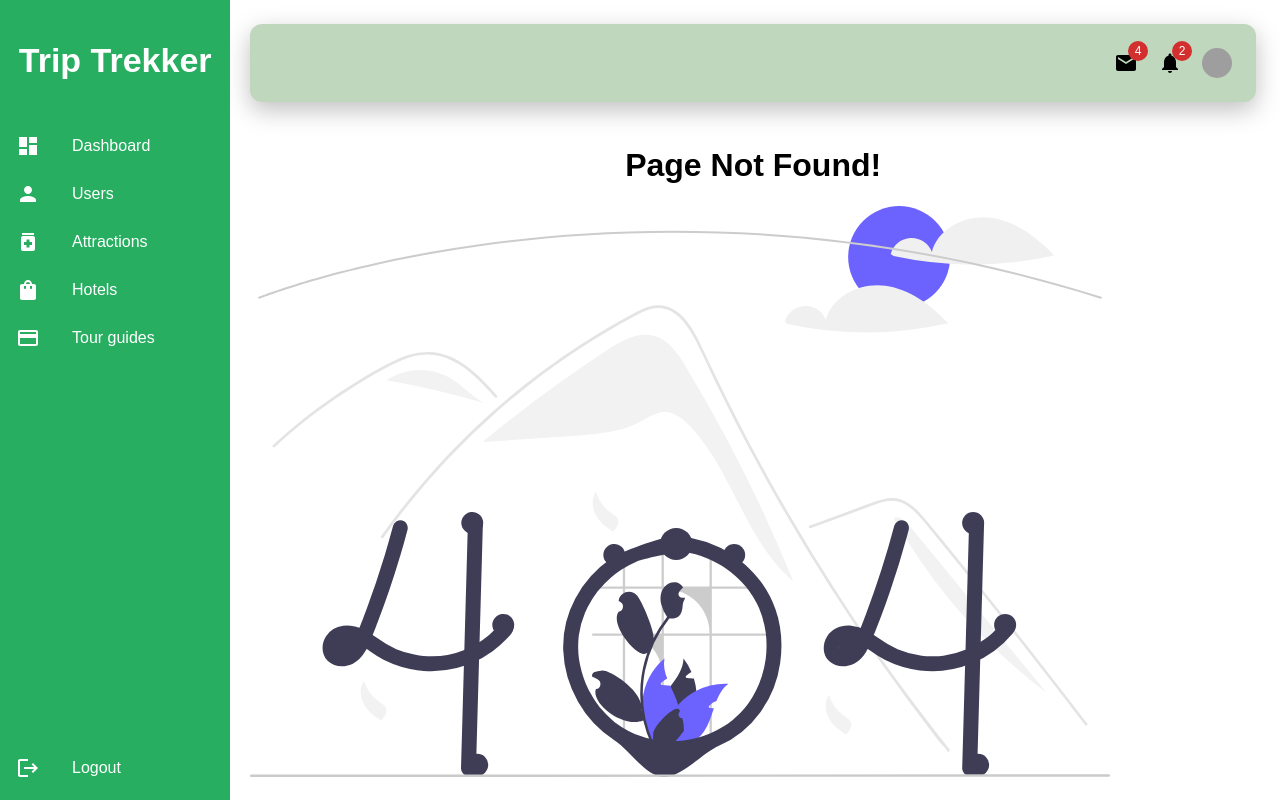
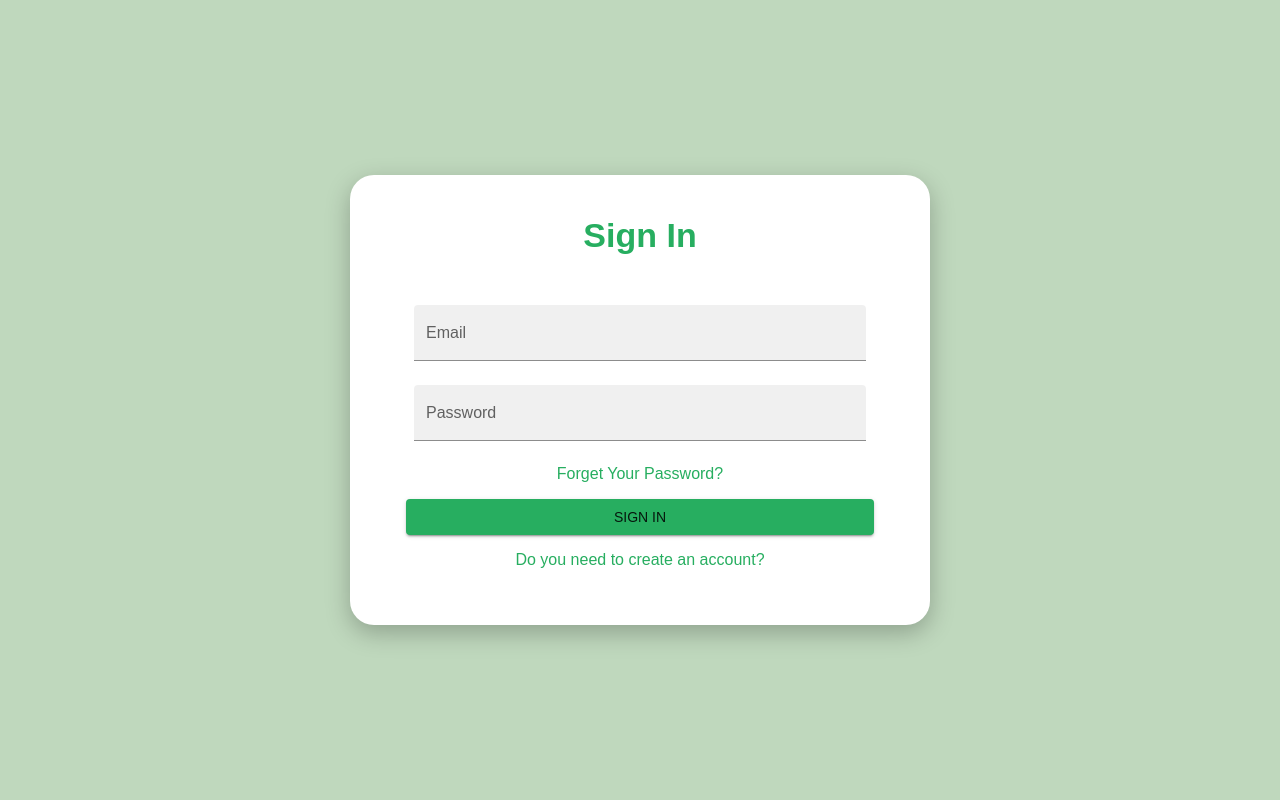
Before and after one commit to sumedha-95/trip-trekker-admin-dashboard, a React (Create React App) app: page /auth/sign-in in a window 1280 px wide. Before the commit this address had no page. Built offline with nearby package versions, Linux system fonts and the light colour scheme; grey boxes are pictures that could not be loaded.

Commit message:
integrated sign in

```diff
--- a/src/App.js
+++ b/src/App.js
@@ -1,7 +1,7 @@
 import React, { useEffect } from "react";
 import { Box, Grid, Stack } from "@mui/material";
 import { BrowserRouter, Routes, Route } from "react-router-dom";
-import Sidebar from './components/common/SideBar'
+import Sidebar from "./components/common/SideBar";
 import NavBar from "./components/common/NavBar";
 import Dashboard from "./views/Dashboard";
 import PageNotFound from "./views/PageNotFound";
@@ -12,14 +12,14 @@ import { useSelector } from "react-redux";
 import SignIn from "./views/SignIn";
 
 const App = () => {
-  // const authState = useSelector((state) => state.auth);
+  const authState = useSelector((state) => state.auth);
 
-  // useEffect(() => {
-  //   if (!window.location.href.includes("auth") && !authState?.isLoggedIn)
-  //     window.location.replace("/auth/sign-in");
-  // }, [authState.isLoggedIn]);
+  useEffect(() => {
+    if (!window.location.href.includes("auth") && !authState?.isLoggedIn)
+      window.location.replace("/auth/sign-in");
+  }, [authState.isLoggedIn]);
 
-  // if (!window.location.href.includes("auth") && authState?.isLoggedIn) {
+  if (!window.location.href.includes("auth") && authState?.isLoggedIn) {
     return (
       <React.Fragment>
         <Stack flexDirection="row">
@@ -47,14 +47,14 @@ const App = () => {
         </Stack>
       </React.Fragment>
     );
-  // } else {
-  //   return (
-  //     <BrowserRouter>
-  //       <Routes>
-  //         <Route path="/auth/sign-in" element={<SignIn />} />
-  //       </Routes>
-  //     </BrowserRouter>
-  //   );
-  // }
+  } else {
+    return (
+      <BrowserRouter>
+        <Routes>
+          <Route path="/auth/sign-in" element={<SignIn />} />
+        </Routes>
+      </BrowserRouter>
+    );
+  }
 };
 export default App;
--- a/src/components/common/NavBar.js
+++ b/src/components/common/NavBar.js
@@ -2,6 +2,9 @@ import { Mail, Notifications } from "@mui/icons-material";
 import { Avatar, Badge, Box, Menu, MenuItem, styled } from "@mui/material";
 import React, { useState } from "react";
 import colors from "../../assets/styles/colors";
+import { useDispatch } from "react-redux";
+import { authActions } from "../../store/authSlice";
+import { useNavigate } from "react-router-dom";
 
 export const IconsWrapper = styled(Box)(({ theme }) => ({
   alignItems: "center",
@@ -11,6 +14,8 @@ export const IconsWrapper = styled(Box)(({ theme }) => ({
 }));
 
 const NavBar = () => {
+  const dispatch = useDispatch();
+
   const [anchorEl, setAnchorEl] = useState(null);
   const open = Boolean(anchorEl);
   const handleClick = (event) => {
@@ -18,6 +23,11 @@ const NavBar = () => {
   };
   const handleClose = () => {
     setAnchorEl(null);
+  };
+
+  const handleLogout = () => {
+    dispatch(authActions.logout());
+    window.location.replace("/auth/sign-in");
   };
 
   return (
@@ -61,7 +71,7 @@ const NavBar = () => {
         >
           <MenuItem>Profile</MenuItem>
           <MenuItem>My account</MenuItem>
-          <MenuItem>Logout</MenuItem>
+          <MenuItem onClick={handleLogout}>Logout</MenuItem>
         </Menu>
       </Box>
     </React.Fragment>
--- a/src/service/auth.service.js
+++ b/src/service/auth.service.js
@@ -1,9 +1,9 @@
-import { getApi} from "../utils/axios";
+import { getApi } from "../utils/axios";
 import { buildResponse } from "../utils/responseBuilder";
 
-export const createUser = async (data) => {
+export const signIn = async (data) => {
   const response = await getApi()
-      .post("/auth/login", data)
+    .post("/auth/sign-in", data)
     .then((res) => {
       return buildResponse(true, res.data);
     })
--- a/src/views/SignIn.js
+++ b/src/views/SignIn.js
@@ -7,33 +7,37 @@ import {
   CircularProgress,
 } from "@mui/material";
 import colors from "../assets/styles/colors";
-import { createUser } from "../service/auth.service";
+import { signIn } from "../service/auth.service";
 import { popAlert } from "../utils/alerts";
 import { useDispatch } from "react-redux";
 import { authActions } from "../store/authSlice";
+import AuthModel from "../models/auth";
 
 const SignIn = () => {
   const dispatch = useDispatch();
 
-  const [inputs, setInputs] = useState();
+  const [inputs, setInputs] = useState(AuthModel);
   const [errors, setErrors] = useState({});
   const [loading, setLoading] = useState(false);
 
   const handleSubmit = async (e) => {
     e.preventDefault();
     setLoading(true);
-    const response = await createUser(inputs);
+    const response = await signIn(inputs);
     if (response.success) {
       setLoading(false);
       dispatch(authActions.login(response.data));
       response?.data &&
-        popAlert("Success!", response?.data.message, "Succes").then((res) => {
+        popAlert(
+          "Success!",
+          `Hi, Welcome ${response.data.user?.name}!`,
+          "Succes"
+        ).then((res) => {
           window.location.replace("/");
         });
     } else {
-      response?.data &&
-        popAlert("Error!", response?.data, "error");
-      response?.data && setErrors(response.data);
+      response?.data && popAlert("Error!", response?.data?.message, "error");
+      response?.data && setErrors(response.data?.data);
     }
     setLoading(false);
   };
```
Also changed, not shown: src/views/Hotels.js (+117 -76 lines). Lines whose indentation alone changed are shown as unchanged.
